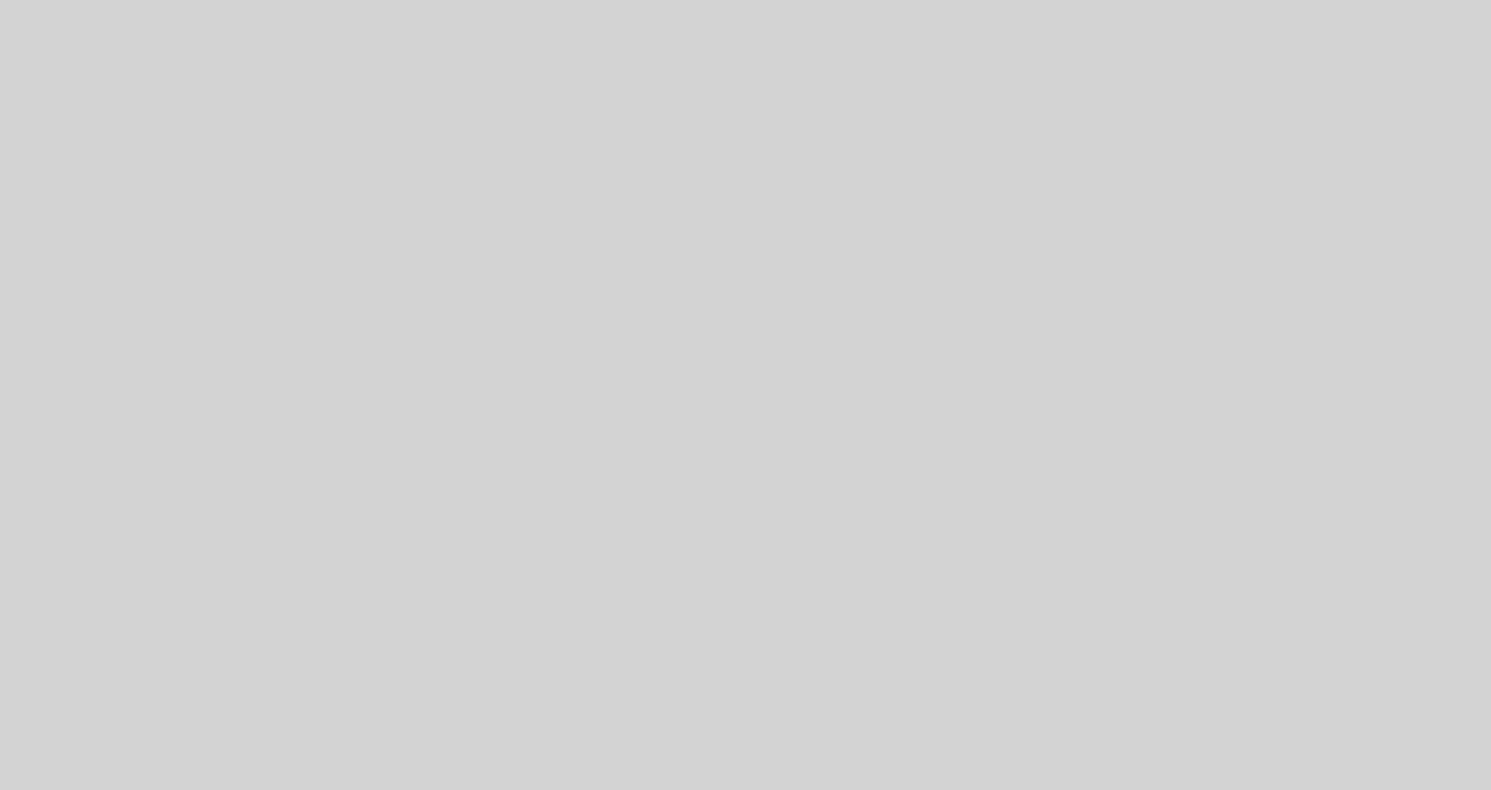
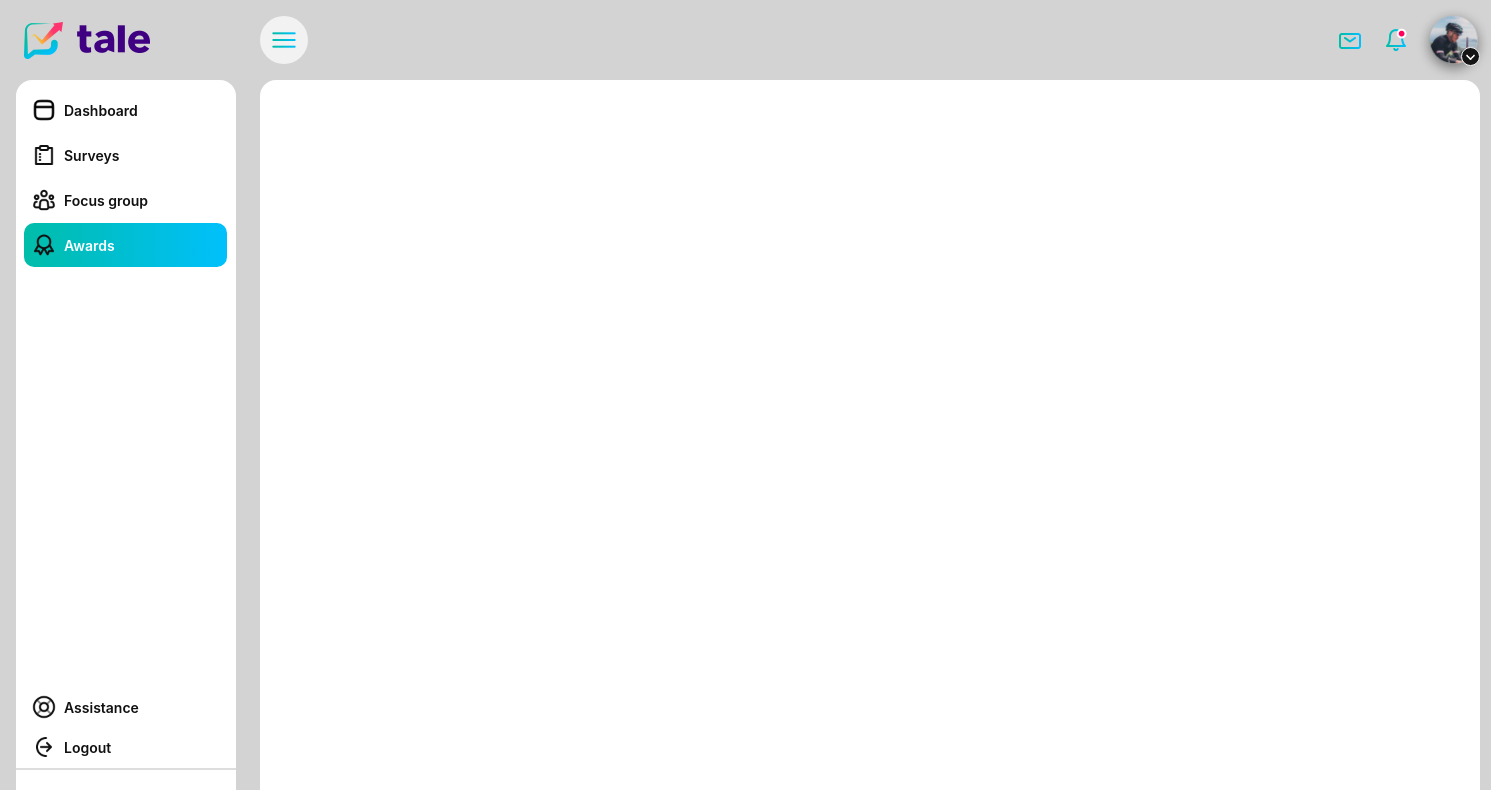
Before and after one commit to Talecompany/Talecompany, a React (Create React App) app: page /awards/1 in a window 1280 px wide. Before the commit this address had no page. Shown: the top 790 px of the page, 1491 px wide, since content can reach past the window. Built offline with nearby package versions, Linux system fonts and the light colour scheme.

Commit message:
last push
last update by yedes hamda

```diff
--- a/src/App.js
+++ b/src/App.js
@@ -8,6 +8,8 @@ import Surveys from "./Surveys";
 import Dashboard from "./Dashboard";
 import SurveyDetail from "./SurveyDetail";
 import Datasecurity from "./Datasecurity";
+import Focusgroup from "./Focusgroup";
+import Awards from "./Awards";
 
 function App() {
     return (
@@ -18,6 +20,8 @@ function App() {
                 <Route path="/assistance/:iduser" element={<Assistance />} />
                 <Route path="/surveydetails/:iduser" element={<SurveyDetail />} />
                 <Route path="/dataverification/:iduser" element={<Datasecurity />} />
+                <Route path="/focusgroup/:iduser" element={<Focusgroup />} />
+                <Route path="/awards/:iduser" element={<Awards />} />
             </Routes>
         </Router>
     );
--- /dev/null
+++ b/src/Awards.js
@@ -0,0 +1,35 @@
+// Home.js or your component for the home page
+import React, { useEffect, useState } from 'react';
+import { useParams } from 'react-router-dom';
+import './App.css';  // Import the CSS file
+import { useNavigate } from 'react-router-dom';
+import ContactForm from './ContactForm';
+
+import Header from "./Header";
+import Leftsidebar from "./Leftsidebar";
+const opencage = require('opencage-api-client');
+
+
+const Awards = () => {
+    const { iduser } = useParams();
+    const [sidebarVisible, setSidebarVisible] = useState(true);
+
+
+
+    const toggleSidebar = () => {
+        setSidebarVisible(!sidebarVisible);
+    };
+
+    return (
+        <div className="App">
+            <Leftsidebar sidebarVisible={sidebarVisible} toggleSidebar={toggleSidebar} />
+            <div style={{width: '100%', height: '100%', position: 'relative', background: '#EFEFEF', marginLeft: !sidebarVisible ? -100 : 0, transition: 'margin-left 0.3s ease' }}>
+                <Header/>
+                <div style={{width: 1220, height: 736, left: 260, top: 80, position: 'absolute', background: 'white', borderRadius: 16}} >
+                </div>
+            </div>
+        </div>
+    );
+};
+
+export default Awards;
--- /dev/null
+++ b/src/Focusgroup.js
@@ -0,0 +1,35 @@
+// Home.js or your component for the home page
+import React, { useEffect, useState } from 'react';
+import { useParams } from 'react-router-dom';
+import './App.css';  // Import the CSS file
+import { useNavigate } from 'react-router-dom';
+import ContactForm from './ContactForm';
+
+import Header from "./Header";
+import Leftsidebar from "./Leftsidebar";
+const opencage = require('opencage-api-client');
+
+
+const Focusgroup = () => {
+    const { iduser } = useParams();
+    const [sidebarVisible, setSidebarVisible] = useState(true);
+
+
+
+    const toggleSidebar = () => {
+        setSidebarVisible(!sidebarVisible);
+    };
+
+    return (
+        <div className="App">
+            <Leftsidebar sidebarVisible={sidebarVisible} toggleSidebar={toggleSidebar} />
+            <div style={{width: '100%', height: '100%', position: 'relative', background: '#EFEFEF', marginLeft: !sidebarVisible ? -100 : 0, transition: 'margin-left 0.3s ease' }}>
+                <Header/>
+                <div style={{width: 1220, height: 736, left: 260, top: 80, position: 'absolute', background: 'white', borderRadius: 16}} >
+                </div>
+            </div>
+        </div>
+    );
+};
+
+export default Focusgroup;
--- a/src/HomeFull.js
+++ b/src/HomeFull.js
@@ -251,7 +251,7 @@ const Home = () => {
                     <img src={process.env.PUBLIC_URL + '/image11.png'} alt="" style={{ width: '100%', height: '100%' }} />
                 </div>
                 </Link>
-                <div style={{width: 815, left: 127, top: 659, position: 'absolute', color: '#333333', fontSize: 14, fontFamily: 'revert', fontWeight: '400', wordWrap: 'break-word'}}>Discover surveys tailored to your interests. Participate and earn extra points. Start now!</div>
+                <div style={{width: 815, left: 150, top: 659, position: 'absolute', color: '#333333', fontSize: 14, fontFamily: 'revert', fontWeight: '400', wordWrap: 'break-word'}}>Discover surveys tailored to your interests. Participate and earn extra points. Start now!</div>
                 <div style={{left: 214}}>< QuickSurveyEmpty/></div>
             </div>
         </div>
```
